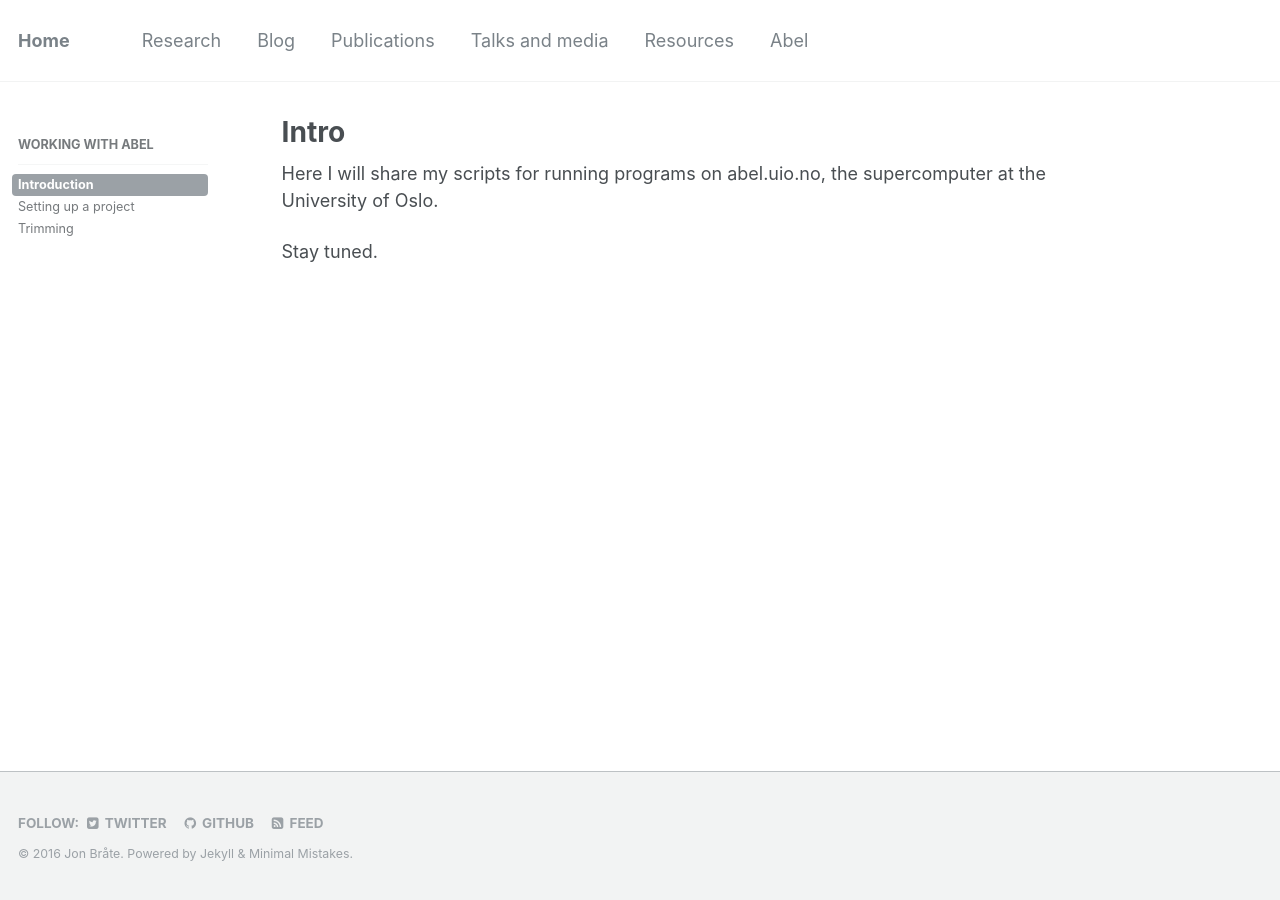
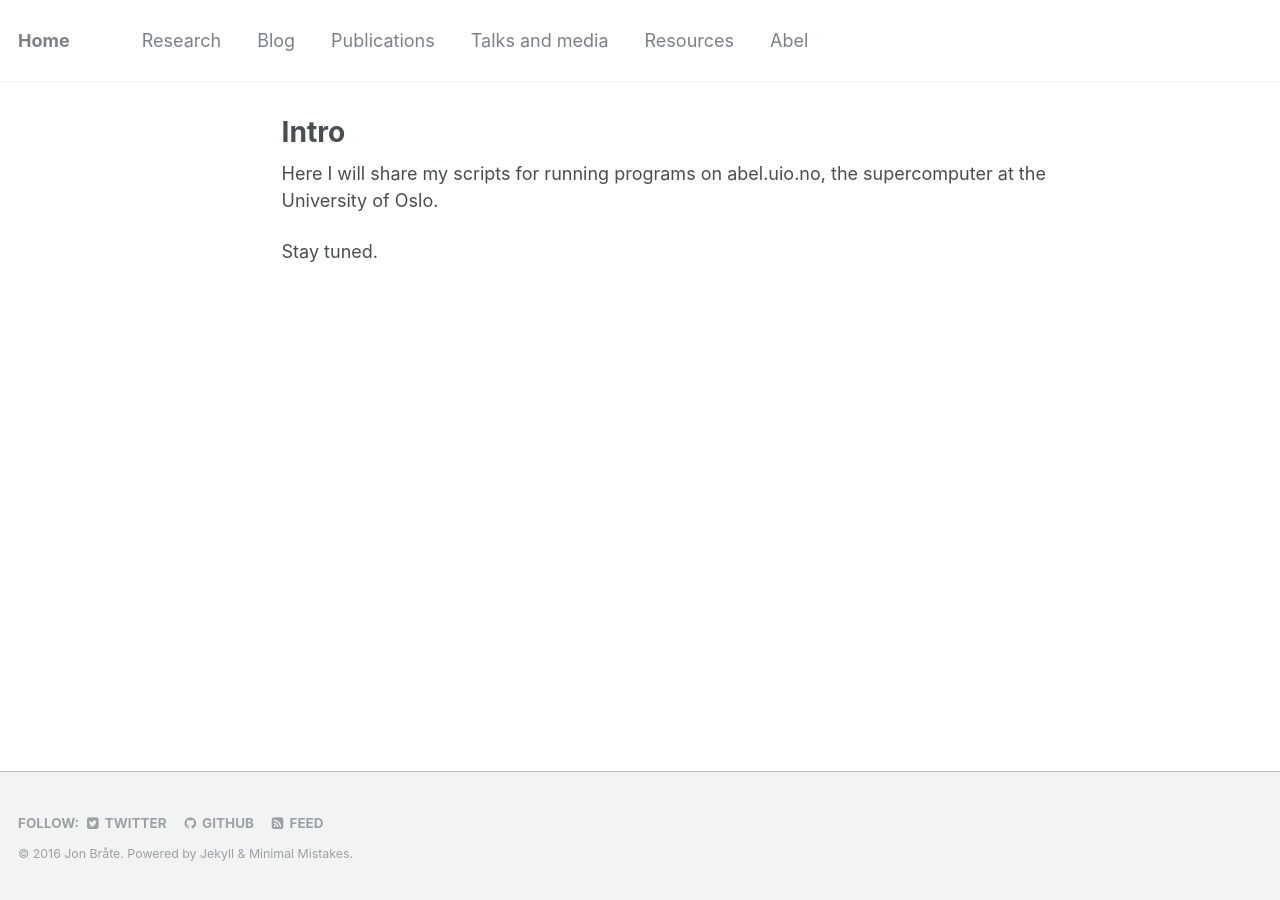
Before and after one commit to pjpaulpj/jonbra.github.io, a Jekyll site: the page built from abel/01-intro.md, in a window 1280 px wide. Built offline with Jekyll 4.4.1, drawn with Linux system fonts in a browser that asks for light colours.

Commit message:
removed Abel sidebar

```diff
--- a/_data/navigation.yml
+++ b/_data/navigation.yml
@@ -26,14 +26,5 @@ resources:
         url: /resources/intro/
       - title: "Setting up a project"
         url: /resources/setting-up-project/
-
-# Abel navigation links
-abel:
-  - title: Working with Abel
-    children:
-      - title: "Introduction"
-        url: /abel/intro/
-      - title: "Setting up a project"
-        url: /abel/project/
       - title: "Trimming"
         url: /resources/trimming/
```
